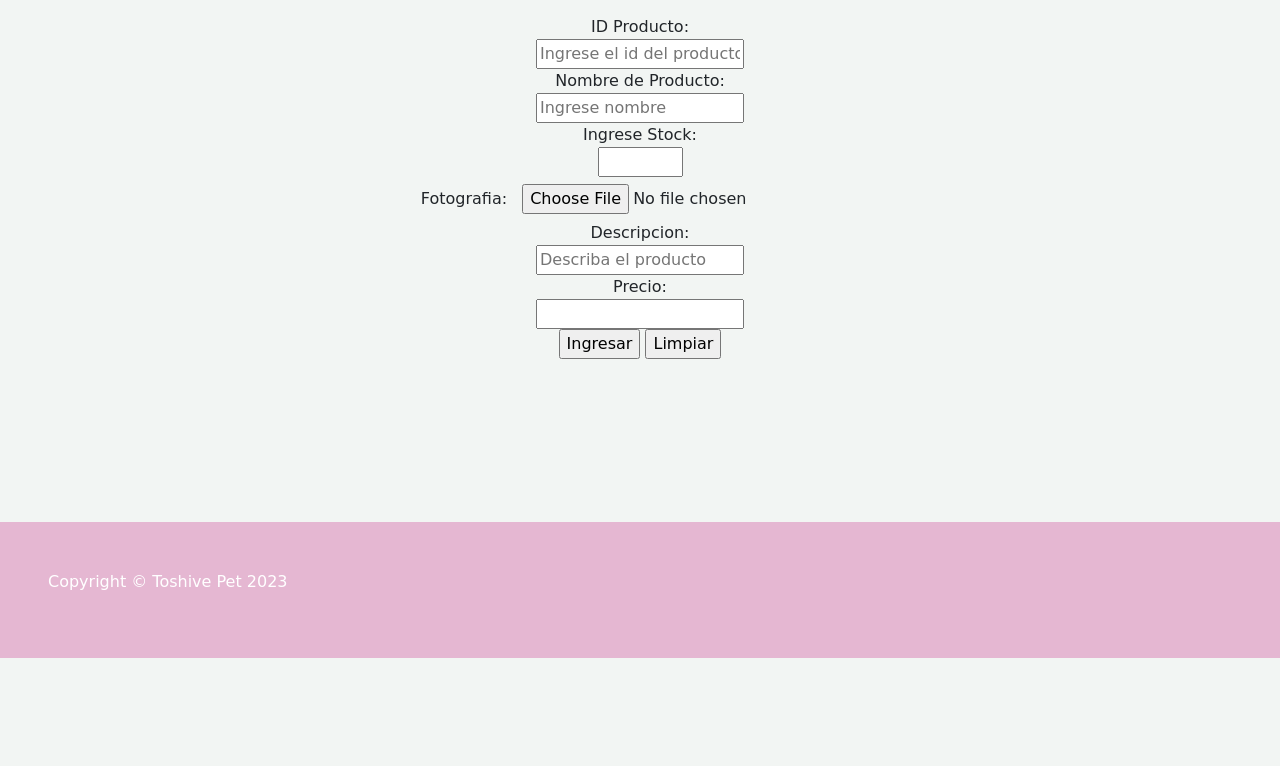
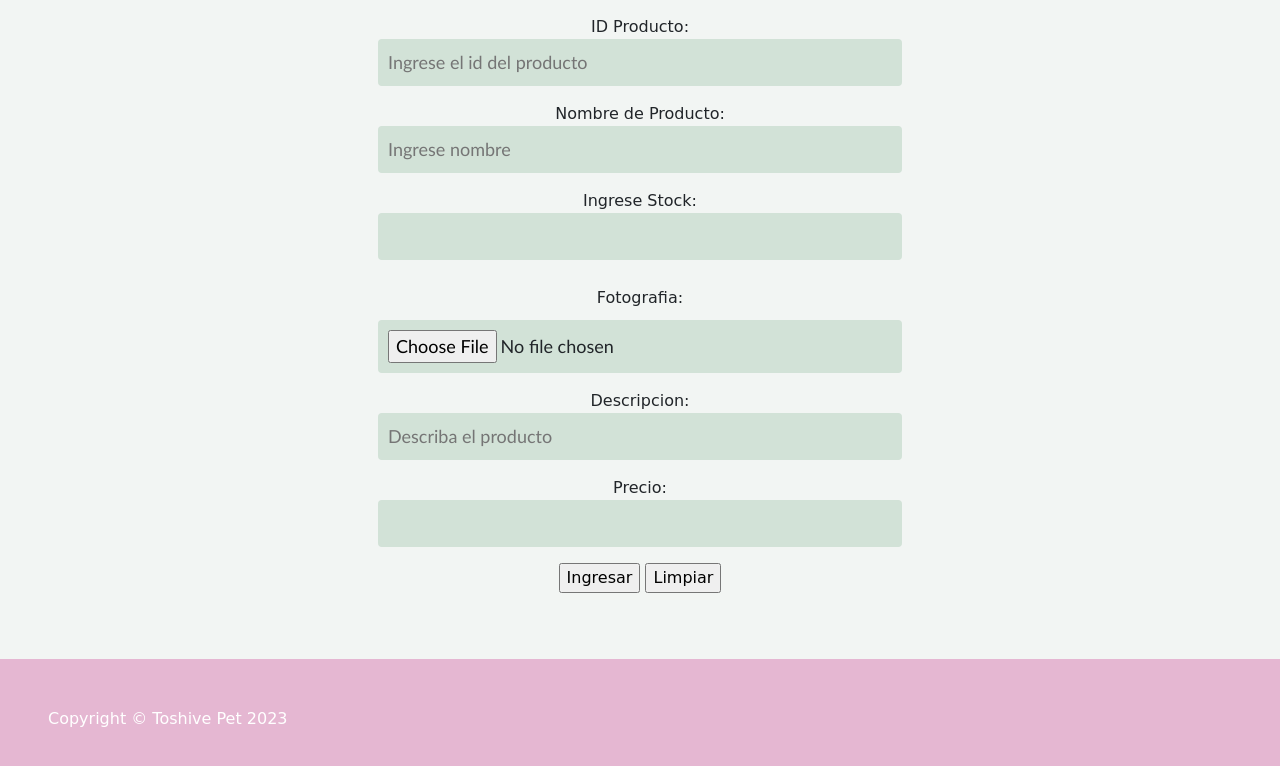
Before and after one commit to Vettem/Proyecto_Semestral_ToshivePet, a plain HTML site: page ingresarproductos.html in a window 1280 px wide. Shown: the part 142-908 px from the top of the page. Before the commit the page ends 800 px from the top, so only its background shows below. Drawn offline with nearby package versions, Linux system fonts and the light colour scheme; a web font is replaced by a local one.

Commit message:
update ingresar productos

```diff
--- a/css/general.css
+++ b/css/general.css
@@ -104,3 +104,14 @@ h5 {
 .caja:hover{
     box-shadow: 0 0.1rem 0.4rem rgba(0,0,0,0.3);
 }
+.controls{
+    width: 100%;
+    background-color: #d2e2d7;
+    padding: 10px;
+    border-radius: 4px;
+    margin-bottom: 16px;
+    border: 1px; solid #1f53c5;
+    font-family: 'calibri';
+    font-size: 18px;
+
+}
--- a/ingresarproductos.html
+++ b/ingresarproductos.html
@@ -62,25 +62,25 @@
                 <div class="col-md-6" style="text-align: center;">
                     <form action="#" method="post" enctype="multipart/form-data" name="ingresarproductof">
                         <label>ID Producto: </label><br>
-                        <input required name="idproducto" type="text" placeholder="Ingrese el id del producto">
+                        <input class="controls" required name="idproducto" type="text" placeholder="Ingrese el id del producto">
                         <br>
                         <label>Nombre de Producto: </label><br>
-                        <input required name="nombrep" type="text" placeholder="Ingrese nombre">
+                        <input class="controls" required name="nombrep" type="text" placeholder="Ingrese nombre">
                         <br>
                         <label>Ingrese Stock: </label><br>
-                        <input required name="stockp" type="number" name="stockp" max="150" min="1">
+                        <input class="controls" required name="stockp" type="number" name="stockp" max="150" min="1">
                         <br>
                         <label style="margin: 10px;">Fotografia: </label>
-                        <input name="fotop" type="file">
+                        <input class="controls" name="fotop" type="file">
                         <br>
                         <label>Descripcion: </label><br>
-                        <input required name="descp" type="text" name="descp" placeholder="Describa el producto">
+                        <input class="controls" required name="descp" type="text" name="descp" placeholder="Describa el producto">
                         <br>
                         <label>Precio: </label><br>
-                        <input required name="preciop" type="number" name="preciop" min="1" value="$">
+                        <input class="controls" required name="preciop" type="number" name="preciop" min="1" value="$">
                         <br>
                         <input value="Ingresar" type="submit">
-                        <input value="Limpiar" type="reset"
+                        <input value="Limpiar" type="reset">
                     </form>
 
                 </div>
@@ -90,16 +90,6 @@
             </div>
 
         </div>
-
-
-
-
-
-
-
-
-
-
         <footer>
             <p> Copyright © Toshive Pet 2023 </p>
         </footer>
```
